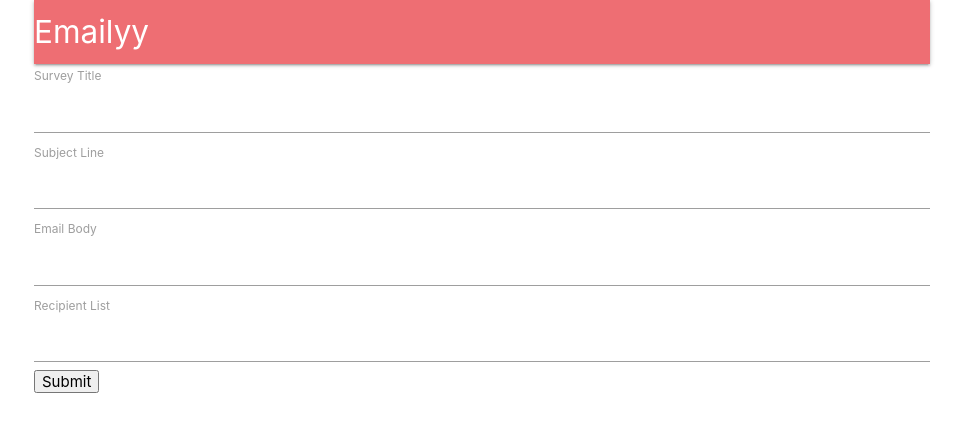
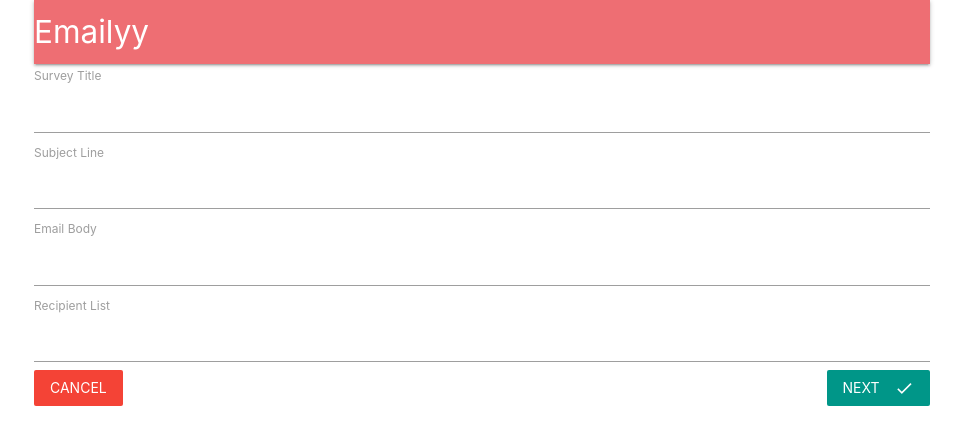
Before and after one commit to richecummings/mysterious-peak, a React (Create React App) app in the folder client/: page /surveys/new in a window 1280 px wide. Shown: the top 444 px of the page, without its empty margins (158-1121 px from the left). Built offline with nearby package versions, Linux system fonts and the light colour scheme; no server answers.

Commit message:
Styling the form

```diff
--- a/client/src/components/App.js
+++ b/client/src/components/App.js
@@ -1,11 +1,11 @@
-import React, { Component } from 'react';
-import { BrowserRouter, Route } from 'react-router-dom';
-import { connect } from 'react-redux';
-import * as actions from '../actions';
-import Header from './Header';
-import Landing from './Landing';
-import Dashboard from './Dashboard';
-import SurveyNew from './surveys/SurveyNew';
+import React, { Component } from "react";
+import { BrowserRouter, Route } from "react-router-dom";
+import { connect } from "react-redux";
+import * as actions from "../actions";
+import Header from "./Header";
+import Landing from "./Landing";
+import Dashboard from "./Dashboard";
+import SurveyNew from "./surveys/SurveyNew";
 
 class App extends Component {
   componentDidMount() {
@@ -14,16 +14,14 @@
 
   render() {
     return (
+      <BrowserRouter>
         <div className="container">
-        <BrowserRouter>
-          <div>
           <Header />
           <Route exact path="/" component={Landing} />
           <Route exact path="/surveys" component={Dashboard} />
           <Route path="/surveys/new" component={SurveyNew} />
         </div>
       </BrowserRouter>
-      </div>
     );
   }
 }
--- a/client/src/components/surveys/SurveyForm.js
+++ b/client/src/components/surveys/SurveyForm.js
@@ -2,6 +2,7 @@
 import _ from "lodash";
 import React, { Component } from "react";
 import { reduxForm, Field } from "redux-form";
+import { Link } from "react-router-dom";
 import SurveyField from "./SurveyField";
 
 const FIELDS = [
@@ -31,7 +32,13 @@
       <div>
         <form onSubmit={this.props.handleSubmit(values => console.log(values))}>
           {this.renderFields()}
-          <button type="submit">Submit</button>
+          <Link to="/surveys" className="red btn-flat white-text">
+            Cancel
+          </Link>
+          <button type="submit" className="teal btn-flat right white-text">
+            Next
+            <i className="material-icons right">done</i>
+          </button>
         </form>
       </div>
     );
```
Lines whose indentation alone changed are shown as unchanged.
